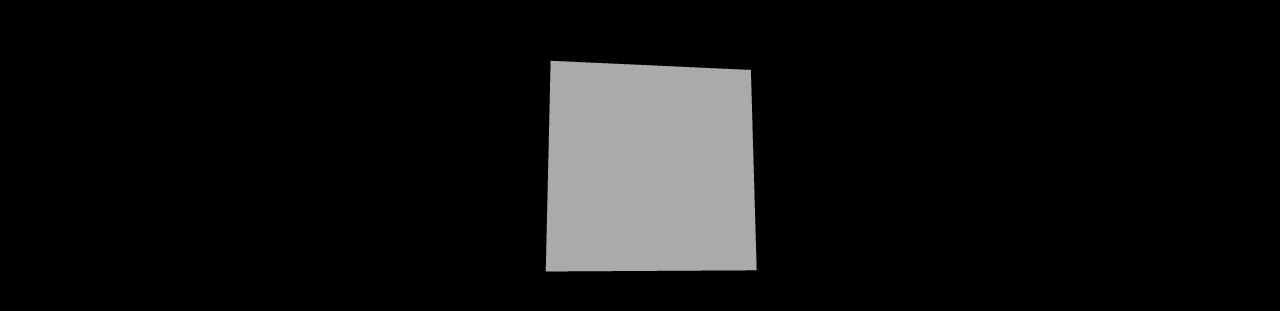
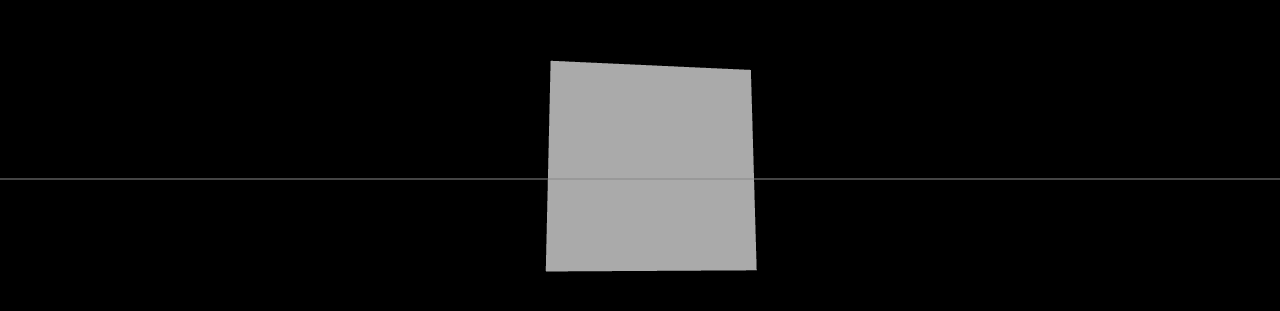
Before and after one commit to TalhaJamal02/First-Three-JS-project, a plain HTML site: page index.html in a window 1280 px wide. Shown: the part 221-532 px from the top of the page. Drawn offline with nearby package versions, Linux system fonts and the light colour scheme.

Commit message:
modified

```diff
--- a/index.html
+++ b/index.html
@@ -21,7 +21,7 @@
 </head>
 
 <body>
-  <script type="module" src="index.js"></script>
+  <script src="index.js" type="module"></script>
 </body>
 
 </html>
--- a/index.js
+++ b/index.js
@@ -27,20 +27,30 @@ controls.enableDamping = true;  // Optional: Smooth out the movement
 controls.dampingFactor = 0.25;  // Speed of the camera rotation damping
 controls.screenSpacePanning = false;  // Disable panning outside of the scene
 
+// Create a grid with more divisions (e.g., 50 divisions)
+const gridHelper = new THREE.GridHelper(40, 100);
+scene.add(gridHelper);
+
+// Customizing grid colors by accessing the material
+gridHelper.material.linewidth = 2; // Increase line width (may not work in all browsers)
+
+// Set the main grid line color to white and subgrid line color to light grey
+gridHelper.material.color.set(0xffffff);  // Main grid lines (white)
+
+// Customizing the subgrid lines (minor grid lines)
+const subGridMaterial = gridHelper.material.clone();
+subGridMaterial.color.set(0xffffff);  // Subgrid lines (light grey)
+gridHelper.material = subGridMaterial;
 
 // Raycasting for cursor detection
 const raycaster = new THREE.Raycaster();
 const mouse = new THREE.Vector2();
-let isHovering = false;
 
 // Event listener for mouse move
 window.addEventListener('mousemove', (event) => {
   // Calculate mouse position in normalized device coordinates (-1 to +1) for both components
   mouse.x = (event.clientX / window.innerWidth) * 2 - 1;
   mouse.y = -(event.clientY / window.innerHeight) * 2 + 1;
-
-  // Update the raycaster with the camera and mouse position
-  raycaster.update();
 });
 
 function animate() {
@@ -54,11 +64,7 @@ function animate() {
   const intersects = raycaster.intersectObject(cube);
 
   // Change the cursor when hovering over the cube
-  if (intersects.length > 0) {
-    document.body.style.cursor = 'pointer'; // Change cursor to pointer
-  } else {
-    document.body.style.cursor = 'auto'; // Default cursor
-  }
+  document.body.style.cursor = intersects.length > 0 ? 'pointer' : 'auto';
 
   // Optionally, rotate the cube itself
   cube.rotation.x += 0.01;
```
Lines whose indentation alone changed are shown as unchanged.
